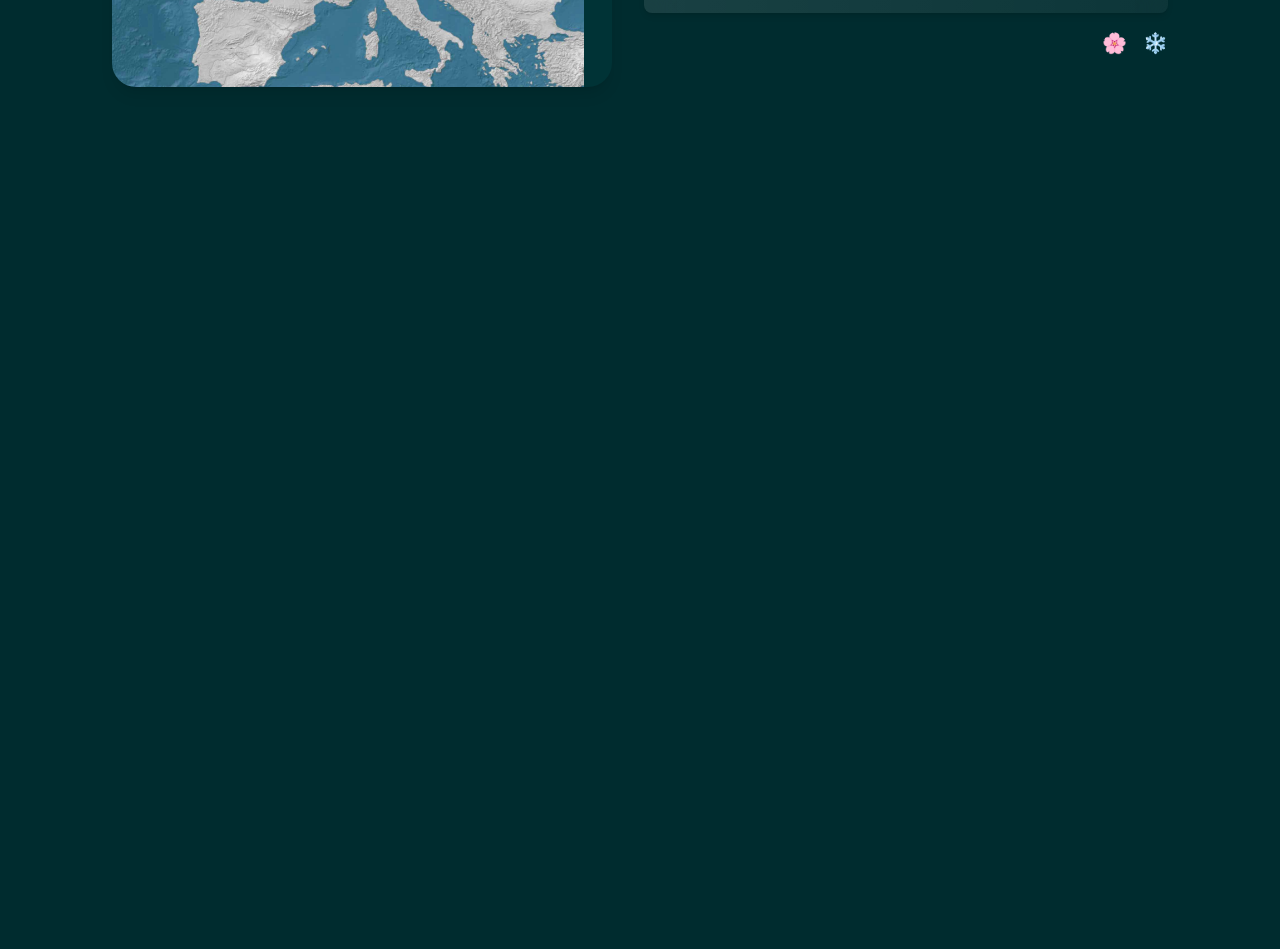
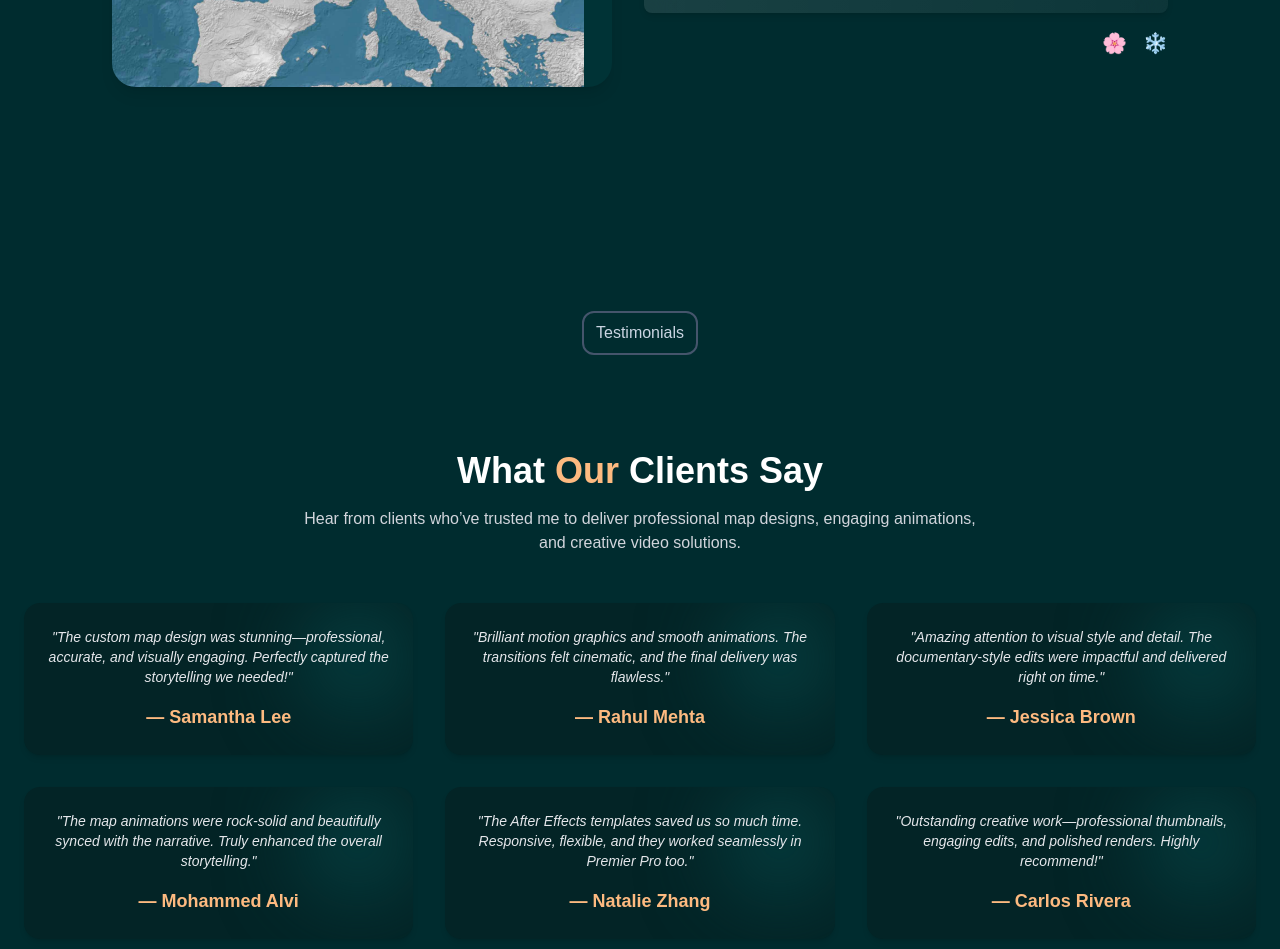
Before and after one commit to ajeet72/createNew, a Next.js app: page / in a window 1280 px wide. Shown: the part 6320-7269 px from the top of the page. Before the commit the page ends 6455 px from the top, so only its background shows below. Built offline with nearby package versions, Linux system fonts and the light colour scheme; a web font is replaced by a local one.

Commit message:
testimonial section added

```diff
--- a/app/page.tsx
+++ b/app/page.tsx
@@ -5,6 +5,7 @@ import ProcessSection from "@/components/processSection";
 import ProjectsSection from "@/components/projectsSection";
 import ServiceSection from "@/components/serviceSection";
 import SkillsComponent from "@/components/skillsSection";
+import TestimonialsSection from "@/components/testimonialSection";
 import TopBar from "@/components/topbar";
 
 export default function Home() {
@@ -19,6 +20,7 @@ export default function Home() {
         <ProcessSection id="approach"/>
         <SkillsComponent id="skills"/>
         <ProjectsSection id="projects"/>
+        <TestimonialsSection id="testimonials"/>
       </div>
     </main>
   );
--- /dev/null
+++ b/components/testimonialSection.tsx
@@ -0,0 +1,73 @@
+"use client";
+
+import React from "react";
+import { motion } from "framer-motion";
+import CenterButton from "./centerButton";
+import { cardVariants } from "@/utils/motionConfig";
+
+const testimonials = [
+  {
+    name: "Samantha Lee",
+    text: "The custom map design was stunning—professional, accurate, and visually engaging. Perfectly captured the storytelling we needed!",
+  },
+  {
+    name: "Rahul Mehta",
+    text: "Brilliant motion graphics and smooth animations. The transitions felt cinematic, and the final delivery was flawless.",
+  },
+  {
+    name: "Jessica Brown",
+    text: "Amazing attention to visual style and detail. The documentary-style edits were impactful and delivered right on time.",
+  },
+  {
+    name: "Mohammed Alvi",
+    text: "The map animations were rock-solid and beautifully synced with the narrative. Truly enhanced the overall storytelling.",
+  },
+  {
+    name: "Natalie Zhang",
+    text: "The After Effects templates saved us so much time. Responsive, flexible, and they worked seamlessly in Premier Pro too.",
+  },
+  {
+    name: "Carlos Rivera",
+    text: "Outstanding creative work—professional thumbnails, engaging edits, and polished renders. Highly recommend!",
+  },
+];
+
+export default function TestimonialsSection({ id }: { id: string }) {
+  return (
+    <section id={id} className="text-white px-6 py-20">
+      <CenterButton name="Testimonials" />
+      <div className="max-w-7xl mx-auto text-center">
+        <h2 className="text-4xl font-bold mb-4">What <span className="text-[#fdba80]"> Our </span>  Clients Say</h2>
+        <p className="text-gray-300 mb-12 max-w-2xl mx-auto">
+          Hear from clients who’ve trusted me to deliver professional map designs, engaging animations, and creative video solutions.
+        </p>
+
+        <div className="grid grid-cols-1 md:grid-cols-2 lg:grid-cols-3 gap-8">
+          {testimonials.map((testimonial, idx) => (
+            <motion.div
+              key={idx}
+              className="relative p-6 rounded-2xl shadow-md hover:shadow-lg transition-all overflow-hidden bg-[#032426]"
+              custom="bottom"
+              variants={cardVariants}
+              initial="hidden"
+              whileInView="visible"
+              viewport={{ once: true, amount: 0.3 }}
+            >
+              {/* Blur Accent */}
+              <div className="absolute -right-[5px] -top-[5px] h-[120px] w-[120px] bg-[#053c3e] rounded-[231px] blur-[40px] z-[1]" />
+
+              <div className="relative z-[2]">
+                <p className="text-sm italic mb-4 text-gray-200">
+                  "{testimonial.text}"
+                </p>
+                <h4 className="text-lg font-semibold text-[#fdba80]">
+                  — {testimonial.name}
+                </h4>
+              </div>
+            </motion.div>
+          ))}
+        </div>
+      </div>
+    </section>
+  );
+}
```
